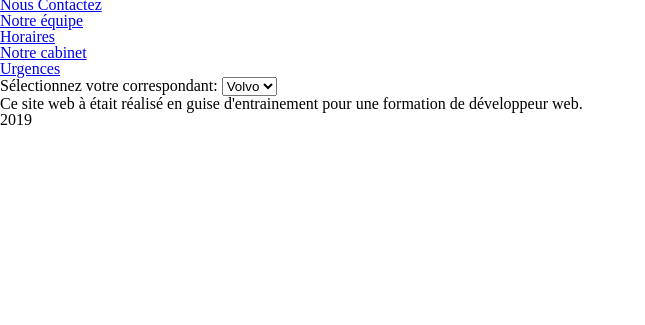
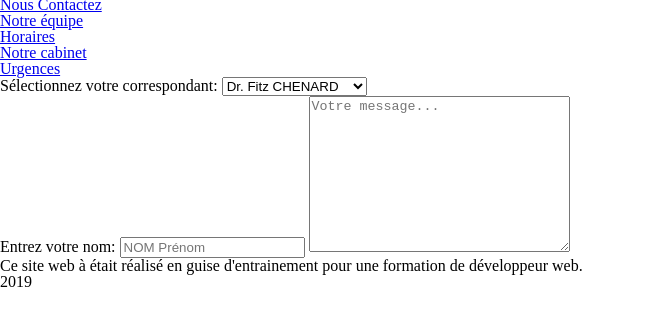
Before and after one commit to BenBenharrat/livraison02-cabinetmedical, a plain HTML site: page contact.html in a window 1280 px wide. Shown: the part 289-614 px from the top of the page, without its empty margins (0-645 px from the left). Drawn offline with Linux system fonts and the light colour scheme.

Commit message:
added message area and label in contacts

```diff
--- a/contact.html
+++ b/contact.html
@@ -37,9 +37,16 @@
         <form>
             <label for="doctorSelect">Sélectionnez votre correspondant:</label>
             <select>
-                    <option value="doctorSelect">Volvo</option>
-                    <option value="doctorSelect">Saab</option>
+                    <option value="doctorSelect">Dr. Fitz CHENARD
+                            </option>
+                    <option value="doctorSelect">Dr. Diane LAGACÉS</option>
             </select>
+            <br>
+            <label for="userName">Entrez votre nom:</label>
+            <input type="text" name="userName" id="userName" placeholder="NOM Prénom" required>
+            <label for="messageArea"></label>
+            <textarea name="messageArea" id="messageArea" cols="30" rows="10" placeholder="Votre message..." required></textarea>
+
 
         </form>
     </main>
```
